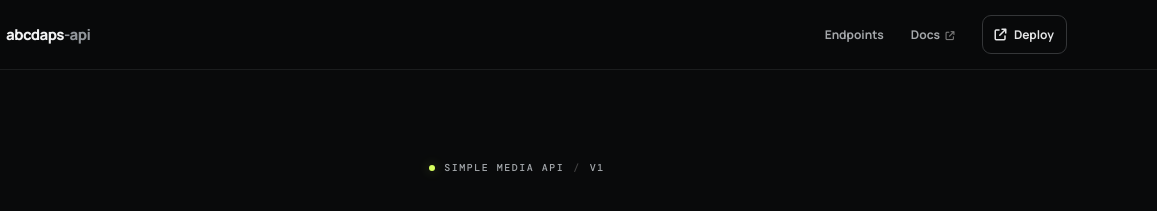
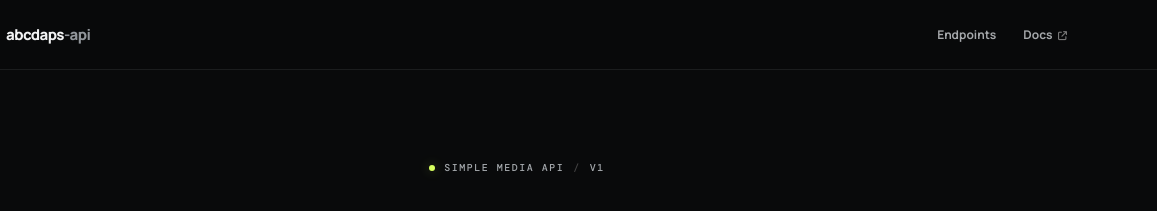
Before and after one commit to Dapsz-ID/abcdaps-api, a website: page index.html in a window 1280 px wide. Shown: the top 211 px of the page, 123-1280 px from the left. Drawn offline with nearby package versions, Linux system fonts and the light colour scheme.

Commit message:
Update index.html

```diff
--- a/index.html
+++ b/index.html
@@ -27,7 +27,7 @@
 <body>
 <header class="topbar">
   <a class="brand" href="/" aria-label="abcdaps-api home"><span class="brand-mark"><i class="fa-solid fa-bolt"></i></span><span>abcdaps<span class="brand-muted">-api</span></span></a>
-  <nav><a href="#endpoints">Endpoints</a><a href="/docs">Docs <i class="fa-solid fa-arrow-up-right-from-square tiny"></i></a><a class="github-link" href="https://vercel.com/new" target="_blank" rel="noreferrer"><i class="fa-solid fa-arrow-up-right-from-square"></i> Deploy</a></nav>
+  <nav><a href="#endpoints">Endpoints</a><a href="/docs">Docs <i class="fa-solid fa-arrow-up-right-from-square tiny"></i></a></nav>
 </header>
 <main>
   <section class="hero">
```
